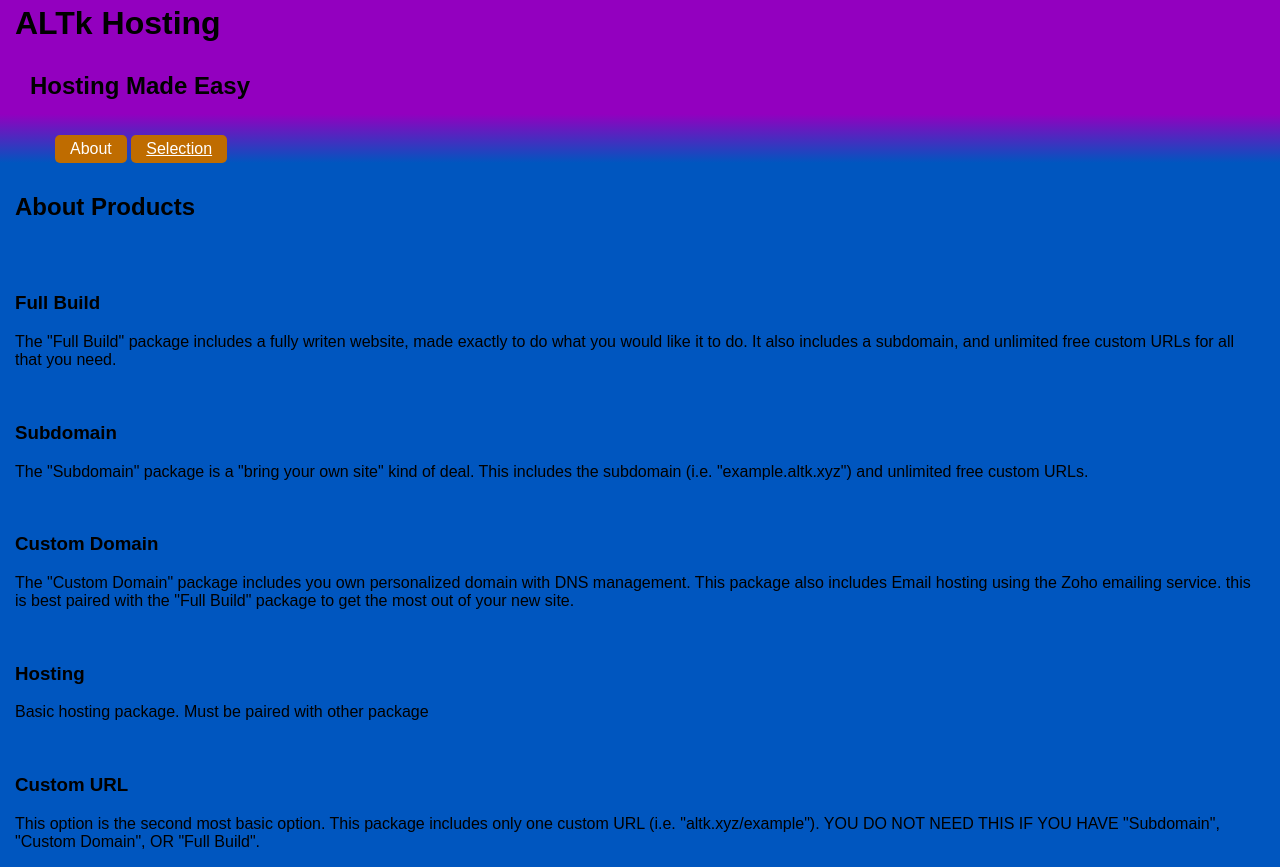
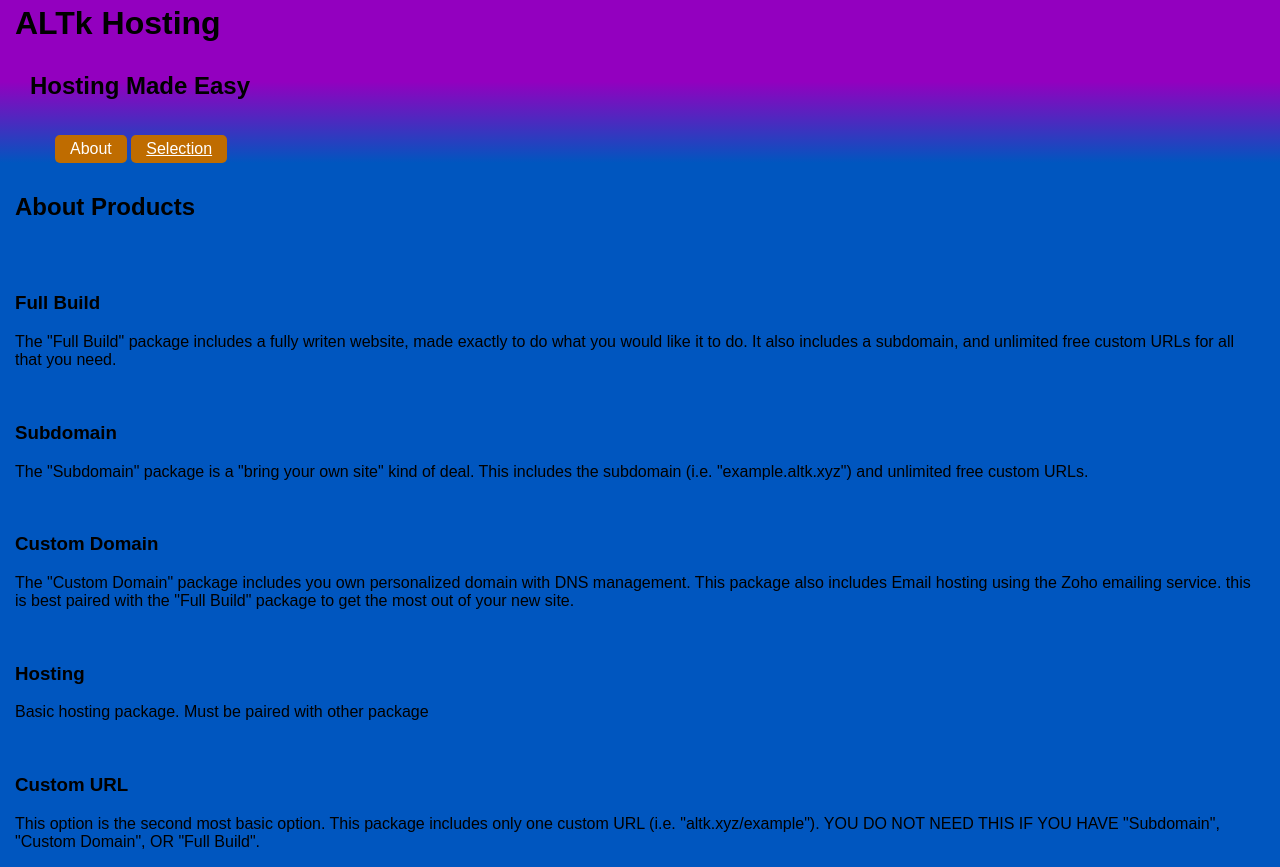
Before and after one commit to altkdev/hosting.altk.xyz, a plain HTML site: page About.html in a window 1280 px wide. Drawn offline with Linux system fonts and the light colour scheme.

Commit message:
Update main.css
Signed-off-by: Owen Deepe <84058356+dr-comeemeememem@users.noreply.github.com>

```diff
--- a/styles/main.css
+++ b/styles/main.css
@@ -11,7 +11,7 @@ header a {
 header {
   background: rgb(147,0,191);
   padding: 5px 10px 0px 15px;
-  background: linear-gradient(180deg, rgba(147,0,191,1) 70%, rgba(0,86,191,1) 100%);
+  background: linear-gradient(180deg, rgba(147,0,191,1) 50%, rgba(0,86,191,1) 100%);
 }
 
 header h1 {
```
